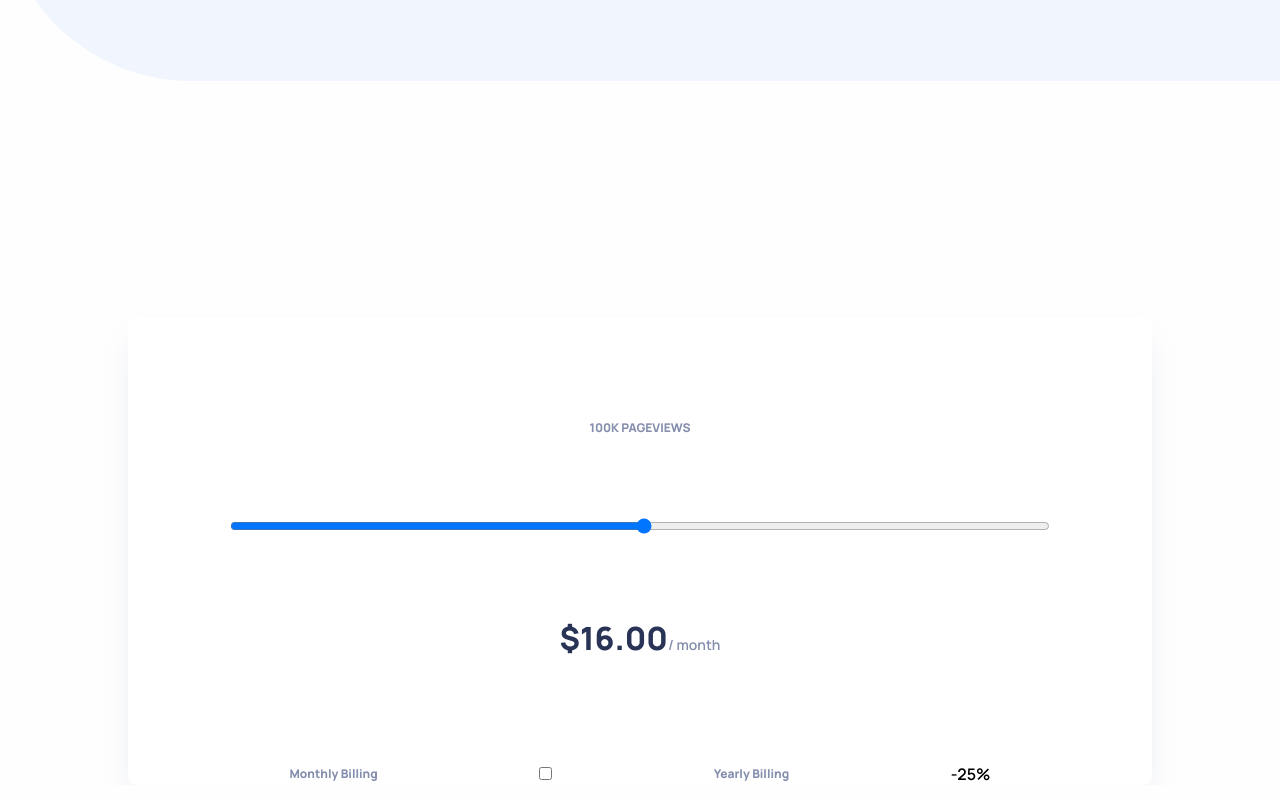
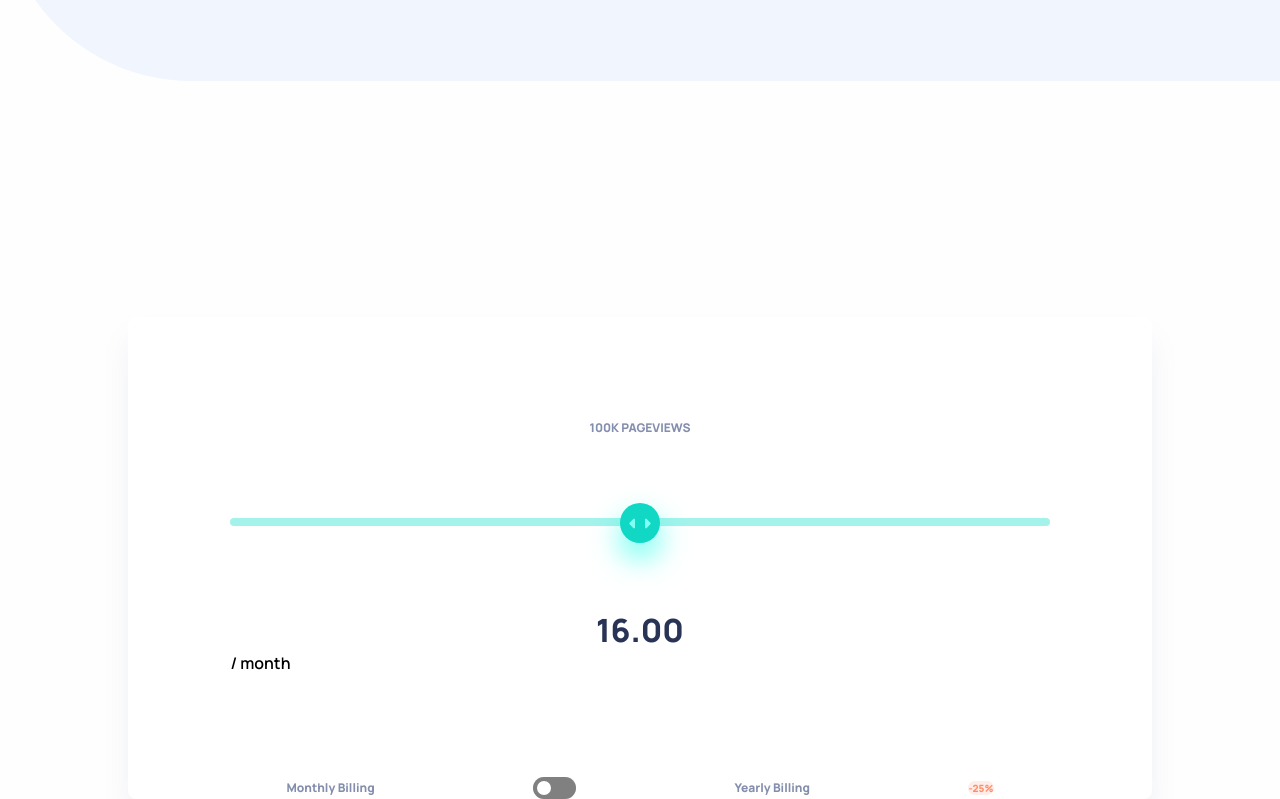
Before and after one commit to bauzhadze97/Interactive-pricing-component, a plain HTML site: page index.html in a window 1280 px wide. Shown: the part 368-1167 px from the top of the page. Drawn offline with Linux system fonts and the light colour scheme.

Commit message:
Working on toggle switch button

```diff
--- a/app.js
+++ b/app.js
@@ -0,0 +1,9 @@
+const toggleSwitch = document.getElementById('toggleSwitch');
+
+toggleSwitch.addEventListener('click', function() {
+  if (toggleSwitch.checked) {
+     console.log('Switch is on');
+  } else {
+    console.log('Switch is off');
+  }
+});
--- a/index.html
+++ b/index.html
@@ -16,12 +16,15 @@
   <div class="container">
     <div class="innertop">
     <h2>100K PAGEVIEWS</h2>
-    <input type="range" min="1" max="100" class="slider">
-    <h2 class="price" id="price">$16.00<span id="month">/ month</span></h2>
+    <input type="range" min="1" max="5" step="1" class="slider">
+    <h2 class="price" id="price">16.00</h2><span id="month">/ month</span>
   </div>
     <div class="billing">
     <h2>Monthly Billing</h2>
-    <input type="checkbox" class="toggle">
+    <label class="switch">
+    <input type="checkbox" id="toggleSwitch">
+    <span class="slider1"></span>
+  </label>
     <h2>Yearly Billing</h2>
     <p>-25%</p>
 </div>
--- a/style.scss
+++ b/style.scss
@@ -54,6 +54,33 @@ main {
             & .slider{
                width: 100%;
                margin: 10% 0;
+               appearance: none;
+               cursor: pointer;
+               &::-webkit-slider-runnable-track{
+                height: 8px;
+                background: #A4F3EB;
+                border-radius: 5px;
+                &:hover{
+                    background:linear-gradient(to right, #A4F3EB, #ECF0FB);
+                }
+                &:active{
+                    background:linear-gradient(to right, #A4F3EB, #ECF0FB);
+                }
+               }
+               &::-webkit-slider-thumb{
+                    -webkit-appearance: none;
+                    appearance: none;
+                    background: #10D8C4;
+                    box-shadow: 0px 15px 30px rgba(0, 255, 231, 0.6);
+                    width: 40px;
+                    height: 40px;
+                    border-radius: 50%;
+                    background-image: url(./images/icon-slider.svg);
+                    background-repeat: no-repeat;
+                    background-size: auto;
+                    background-position: center;
+                    margin-top: -15px;
+               }
             }
             & .price{
                 color: #293356;
@@ -74,6 +101,62 @@ main {
                     color: #848EAD;
                     font-size: 12px;
                 }
+                & p{
+                    border-radius: 9.5px;
+                    background: #FEEDE8;
+                    font-weight: 800;
+                    font-size: 10px;
+                    color: #FF8D68;
+                }
+                & .switch{
+                    width: 43px;
+                    height: 22px;
+                    background: #CFD8EF;
+                    border-radius: 15px;
+                    position: relative;
+                    display: inline-block;
+                    & input{
+                        width: 0;
+                        height: 0;
+                        opacity: 0;
+                    }
+                    & .slider1{
+                        position: absolute;
+                        cursor: pointer;
+                        top: 0;
+                        left: 0;
+                        right: 0;
+                        bottom: 0;
+                        background-color: gray;
+                        -webkit-transition: .4s;
+                        transition: .4s;
+                        border-radius: 34px;
+                        &:before{
+                            position: absolute;
+                            content: "";
+                            height: 14px;
+                            width: 14px;
+                            left: 4px;
+                            bottom: 4px;
+                            background-color: white;
+                            -webkit-transition: .4s;
+                            transition: .4s;
+                            border-radius: 50%;
+                        }
+                        &:active{
+                            position: absolute;
+                            content: "";
+                            height: 14px;
+                            width: 14px;
+                            right: 4px;
+                            bottom: 4px;
+                            background-color: white;
+                            -webkit-transition: .4s;
+                            transition: .4s;
+                            border-radius: 50%;
+                        }
+                    }
+                }
             }
         }
     }
```
Also changed, not shown: style.css, 1 other file.
